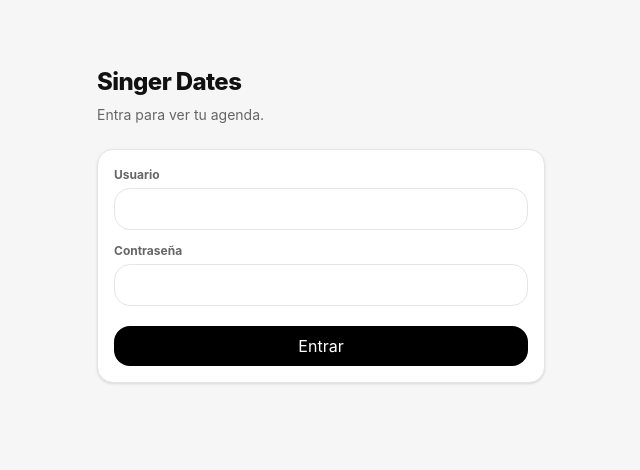
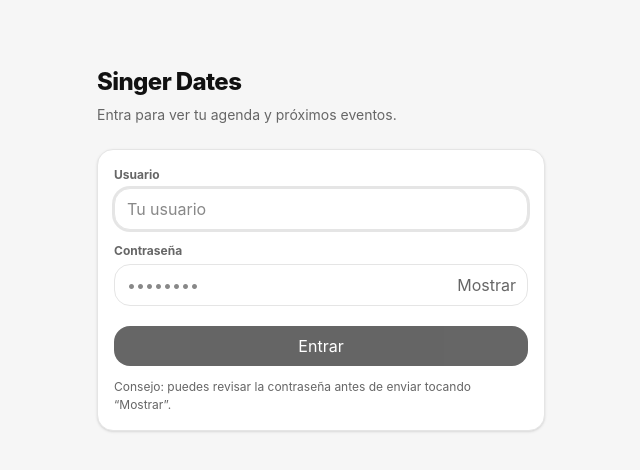
Before and after one commit to angelmr2601/singer-dates, a Next.js app: page /login in a window 1280 px wide. Shown: the top 470 px of the page, without its empty margins (319-959 px from the left). Built offline with nearby package versions, Linux system fonts and the light colour scheme.

Commit message:
Amplía mejoras UX de login y corrige Input className

```diff
--- a/src/app/login/page.tsx
+++ b/src/app/login/page.tsx
@@ -8,18 +8,23 @@ export default function LoginPage() {
   const router = useRouter();
   const [username, setUsername] = useState("");
   const [password, setPassword] = useState("");
+  const [showPassword, setShowPassword] = useState(false);
+  const [capsLockOn, setCapsLockOn] = useState(false);
   const [loading, setLoading] = useState(false);
   const [err, setErr] = useState<string | null>(null);
+  const canSubmit = username.trim().length > 0 && password.length > 0;
 
   async function onSubmit(e: React.FormEvent) {
     e.preventDefault();
+    if (!canSubmit) return;
+
     setErr(null);
     setLoading(true);
 
     const res = await fetch("/api/auth/login", {
       method: "POST",
       headers: { "Content-Type": "application/json" },
-      body: JSON.stringify({ username, password }),
+      body: JSON.stringify({ username: username.trim(), password }),
     });
 
     setLoading(false);
@@ -39,35 +44,72 @@ export default function LoginPage() {
       <div className="mx-auto max-w-md">
         <div className="mb-6">
           <div className="text-[24px] font-extrabold tracking-tight">Singer Dates</div>
-          <div className="mt-1 text-[14px] text-[rgb(var(--muted))]">Entra para ver tu agenda.</div>
+          <div className="mt-1 text-[14px] text-[rgb(var(--muted))]">
+            Entra para ver tu agenda y próximos eventos.
+          </div>
         </div>
 
         <Card>
-          <form onSubmit={onSubmit} className="grid gap-3">
+          <form onSubmit={onSubmit} className="grid gap-3" aria-busy={loading}>
             <div>
               <Label>Usuario</Label>
               <div className="mt-1">
-                <Input value={username} onChange={(e) => setUsername(e.target.value)} autoComplete="username" />
+                <Input
+                  value={username}
+                  onChange={(e) => setUsername(e.target.value)}
+                  autoComplete="username"
+                  placeholder="Tu usuario"
+                  required
+                  autoFocus
+                />
               </div>
             </div>
 
             <div>
               <Label>Contraseña</Label>
-              <div className="mt-1">
+              <div className="relative mt-1">
                 <Input
-                  type="password"
+                  type={showPassword ? "text" : "password"}
                   value={password}
                   onChange={(e) => setPassword(e.target.value)}
+                  onKeyUp={(e) => setCapsLockOn(e.getModifierState("CapsLock"))}
                   autoComplete="current-password"
+                  placeholder="••••••••"
+                  className="pr-20"
+                  required
                 />
+
+                <button
+                  type="button"
+                  onClick={() => setShowPassword((v) => !v)}
+                  className="absolute right-3 top-1/2 -translate-y-1/2 text-[12px] font-extrabold text-[rgb(var(--muted))] transition hover:text-[rgb(var(--text))] disabled:opacity-60"
+                  aria-label={showPassword ? "Ocultar contraseña" : "Mostrar contraseña"}
+                  disabled={loading}
+                >
+                  {showPassword ? "Ocultar" : "Mostrar"}
+                </button>
               </div>
+
+              {capsLockOn && (
+                <div className="mt-1 text-[12px] font-semibold text-amber-700">
+                  Bloq Mayús activado.
+                </div>
+              )}
             </div>
 
-            {err && <div className="text-[13px] font-semibold text-red-600">{err}</div>}
+            {err && (
+              <div className="rounded-xl border border-red-200 bg-red-50 px-3 py-2 text-[13px] font-semibold text-red-700" role="alert">
+                {err}
+              </div>
+            )}
 
-            <Button disabled={loading} className="mt-2">
+            <Button disabled={loading || !canSubmit} className="mt-2">
               {loading ? "Entrando…" : "Entrar"}
             </Button>
+
+            <div className="text-[12px] text-[rgb(var(--muted))]">
+              Consejo: puedes revisar la contraseña antes de enviar tocando “Mostrar”.
+            </div>
           </form>
         </Card>
       </div>
--- a/src/components/ui.tsx
+++ b/src/components/ui.tsx
@@ -33,11 +33,11 @@ export function Button({
   );
 }
 
-export function Input(props: React.InputHTMLAttributes<HTMLInputElement>) {
+export function Input({ className = "", ...props }: React.InputHTMLAttributes<HTMLInputElement>) {
   return (
     <input
       {...props}
-      className="w-full rounded-2xl border border-[rgb(var(--border))] bg-white px-3 py-2 text-[14px] outline-none focus:ring-2 focus:ring-black/10"
+      className={`w-full rounded-2xl border border-[rgb(var(--border))] bg-white px-3 py-2 text-[14px] outline-none focus:ring-2 focus:ring-black/10 ${className}`}
     />
   );
 }
```
